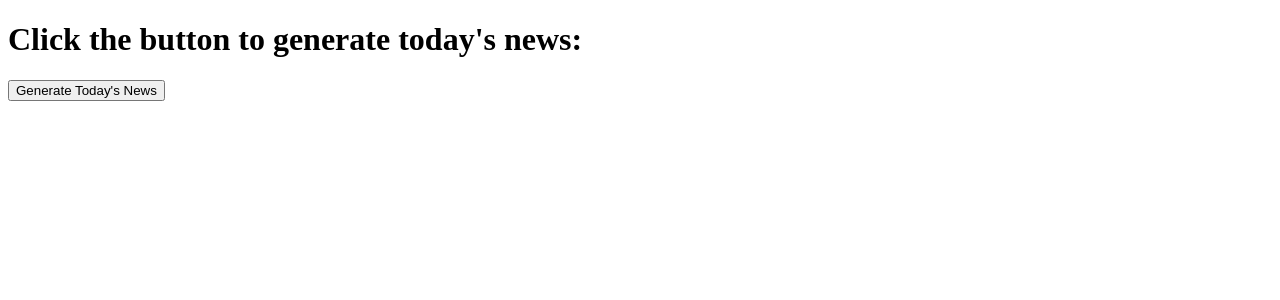
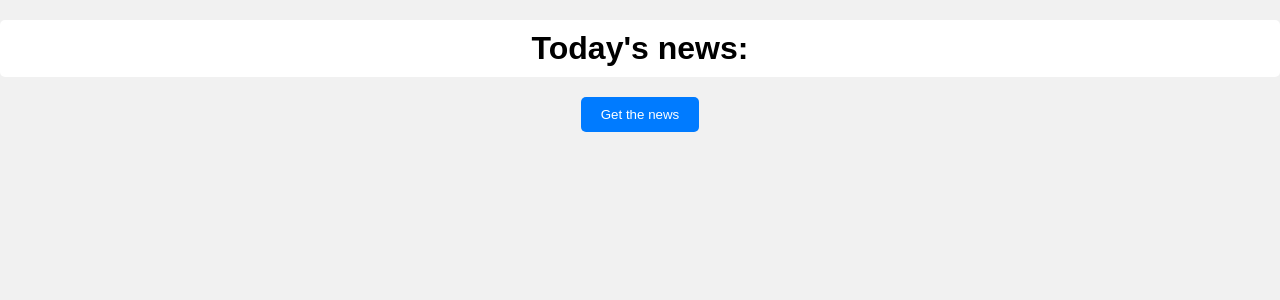
Before and after one commit to NimithB/SIH_SMART_SPARK, a Flask app: page / in a window 1280 px wide. Shown: the top 300 px of the page. Run offline with Flask 3, Linux system fonts and the light colour scheme.

Commit message:
news commit

```diff
--- a/Shreesha/news/app.py
+++ b/Shreesha/news/app.py
@@ -7,7 +7,7 @@ import requests
 today = datetime.date.today()
 
 
-genai.configure(api_key="Google api key")
+genai.configure(api_key="AIzaSyC7EvEAU2jL-g92frZ9hjJXd_54s6WLsrM")
 app = Flask(__name__)
 
 def read_webpage(url):
@@ -30,11 +30,11 @@ url = "https://news.google.com/topics/CAAqJQgKIh9DQkFTRVFvSUwyMHZNRE55YXpBU0JXVn
 text_content = read_webpage(url)
 
 
-@app.route("/", methods=["GET"])
+@app.route("/", methods=["GET","POST"])
 def index():
     return render_template("index.html")
 
-@app.route("/generate-news", methods=["POST"])
+@app.route("/generate_news", methods=["GET","POST"])
 def generate_news():
     model = genai.GenerativeModel("gemini-1.5-flash")
     prompt = f"""{text_content} Concise this and seperate the news.DO NOT INCLUDE ADS. IF YOU FIND ANY REMOVE THEM. And while starting the news say 'Today's top headline is'"""
--- a/Shreesha/news/templates/index.html
+++ b/Shreesha/news/templates/index.html
@@ -4,6 +4,54 @@
   <meta charset="UTF-8">
   <meta name="viewport" content="width=device-width, initial-scale=1.0">
   <title>Generate Today's News</title>
+  <style>
+    body {
+  font-family: Arial, sans-serif;
+  margin: 0;
+  padding: 0;
+  background-color: #f1f1f1;
+}
+
+h1 {
+  text-align: center;
+  font-size: 2em;
+  margin: 20px 0;
+  padding: 10px;
+  background-color: #fff;
+  border-radius: 5px;
+}
+
+form {
+  display: flex;
+  justify-content: center;
+  margin: 20px 0;
+}
+
+button {
+  background-color: #007bff;
+  color: #fff;
+  padding: 10px 20px;
+  border: none;
+  border-radius: 5px;
+  cursor: pointer;
+}
+
+.news-section {
+  margin: 20px;
+  padding: 10px;
+  border: 1px solid #ddd;
+  border-radius: 5px;
+}
+
+h2 {
+  margin: 10px 0;
+}
+
+#news {
+  margin: 10px 0;
+  padding: 10px;
+}
+  </style>
   <script>
     let voices = []; // To store the available voices
 
@@ -25,13 +73,12 @@
         const parts = news.split('*');
         let utteranceQueue = [];
 
-                // Create a queue of utterances with pauses
         parts.forEach((part, index) => {
           const utterance = new SpeechSynthesisUtterance(part.trim());
-                    utterance.rate = 0.8; // Reduce the speed of the voice
-                    utterance.voice = selectedVoice; // Set the selected voice
+          utterance.rate = 0.9; // Reduce the speed of the voice
+          utterance.voice = selectedVoice;// Set the selected voice
+          utterance.lang = "en-IN";
           utteranceQueue.push(utterance);
-
 
           // Add a pause after each part except the last
           if (index < parts.length - 1) {
@@ -45,13 +92,12 @@
 
           const next = queue.shift();
 
-
           if (next) {
-                        next.onend = () => setTimeout(() => playQueue(queue), 5); // Reduced pause to 0.5 seconds
+            next.onend = () => setTimeout(() => playQueue(queue), 1); // Reduced pause to 0.5 seconds
             window.speechSynthesis.speak(next);
           } else {
             // Pause handling (0.5-second gap)
-                        setTimeout(() => playQueue(queue), 5);
+            setTimeout(() => playQueue(queue), 1);
           }
         }
 
@@ -61,6 +107,18 @@
         alert("Your browser does not support text-to-speech!");
       }
     }
+
+    // Listen for Spacebar press to trigger form submission
+    document.addEventListener('keydown', function(event) {
+      if (event.keyCode === 32) { // Check for spacebar key code
+        const form = document.getElementById("generateNewsForm"); // Assuming form ID is "generateNewsForm"
+        if (form) {
+          form.submit(); // Submit the form
+        } else {
+          // Handle case where form element is not found
+        }
+      }
+    });
 
     // Automatically read the news if available
     window.onload = function() {
@@ -73,12 +131,31 @@
         readNews(news.textContent);
       }
     };
+
+window.onload = function() {
+  if ('speechSynthesis' in window) {
+    window.speechSynthesis.onvoiceschanged = populateVoices; // Populate voices when they load
+
+    const news = document.getElementById("news");
+    if (news) {
+      readNews(news.textContent);
+    }
+
+    var count = 0;
+    if (count === 1) {
+      const promptUtterance = new SpeechSynthesisUtterance("Press the spacebar to generate today's news.");
+      window.speechSynthesis.speak(promptUtterance);
+      count = 2;
+    }
+    // Speak the prompt to press the spacebar
+
+  }
+};
   </script>
 </head>
 <body>
-    <h1>Click the button to generate today's news:</h1>
-    <form action="/generate-news" method="POST">
-        <button type="submit">Generate Today's News</button>
+  <h1>Today's news:</h1>
+  <form id="generateNewsForm" action="/generate_news" method="POST"> <button type="submit">Get the news </button>
   </form>
 
   {% if news %}
```
Lines whose indentation alone changed are shown as unchanged.
